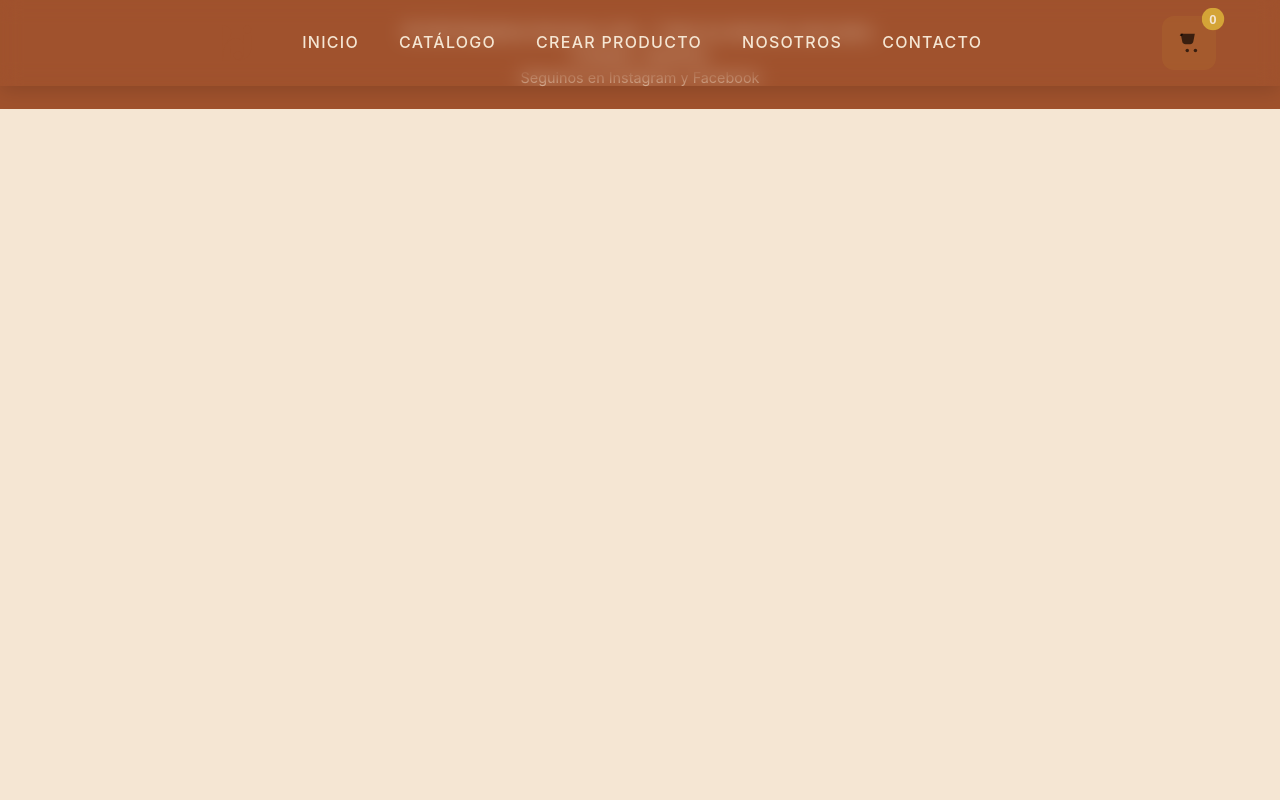
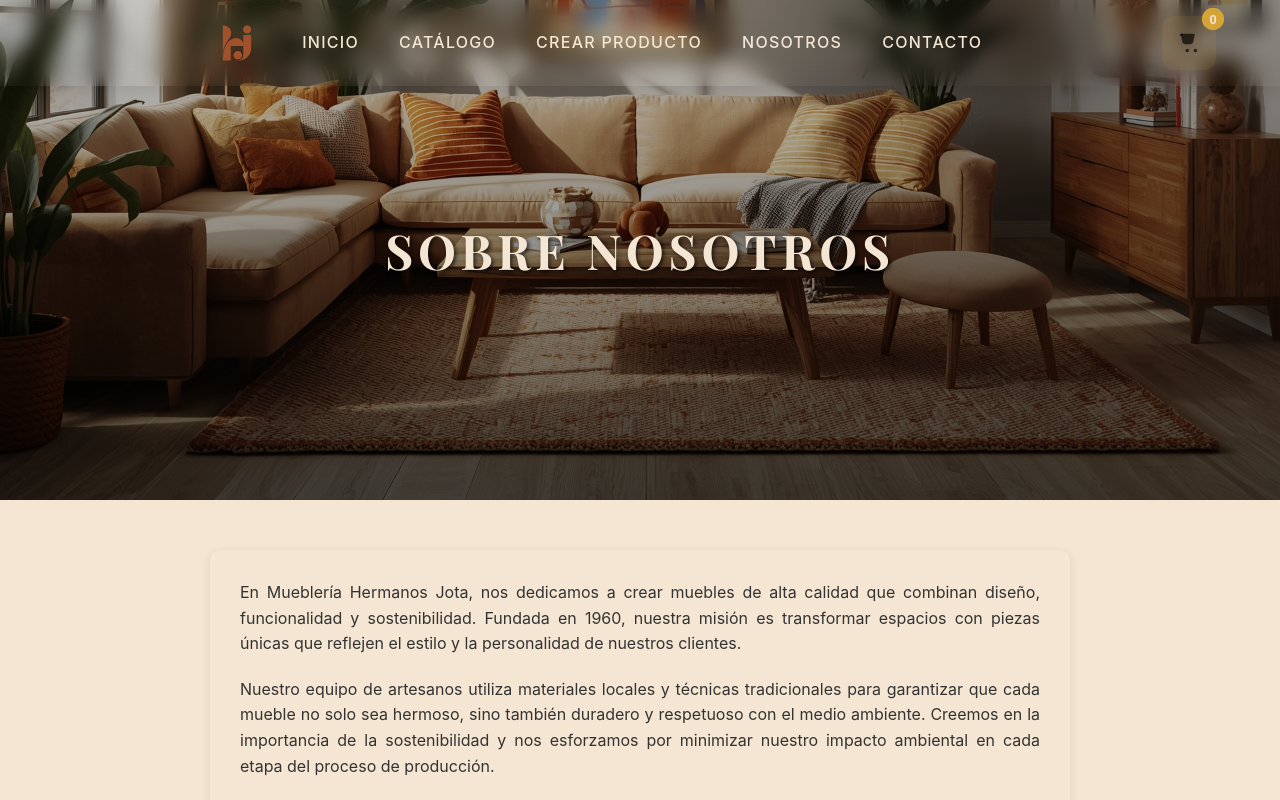
Before and after one commit to ludetitto/Muebleria-Hermanos-Jota-DevRush, a React (Create React App) app in the folder client/: page /nosotros in a window 1280 px wide. Shown: the top 800 px of the page. Built offline with nearby package versions, Linux system fonts and the light colour scheme.

Commit message:
ruta de nosotros/about

```diff
--- a/client/src/routes/AppRoutes.jsx
+++ b/client/src/routes/AppRoutes.jsx
@@ -5,6 +5,7 @@ import Catalog from "../pages/Catalog";
 import ProductDetailPage from "../pages/ProductDetailPage";
 import Contact from "../pages/Contact";
 import CrearProducto from "../pages/CrearProducto";
+import About from "../pages/About";
 
 const AppRoutes = () => (
   <Routes>
@@ -13,6 +14,7 @@ const AppRoutes = () => (
     <Route path="/productos/:id" element={<ProductDetailPage />} />
     <Route path="/contacto" element={<Contact />} />
     <Route path="/admin/crear-producto" element={<CrearProducto />} />
+    <Route path="/nosotros" element={<About />} />
   </Routes>
 );
 
```
